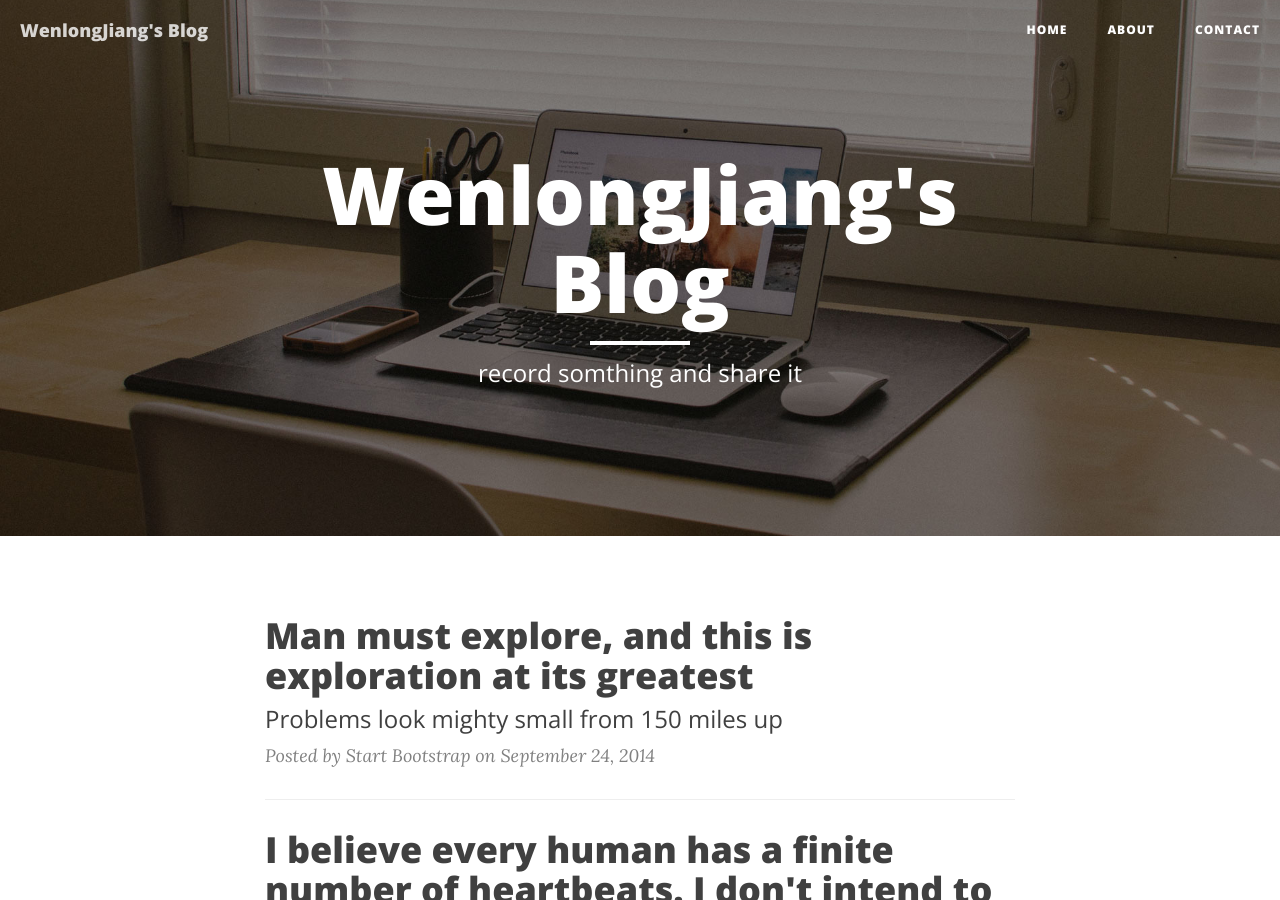
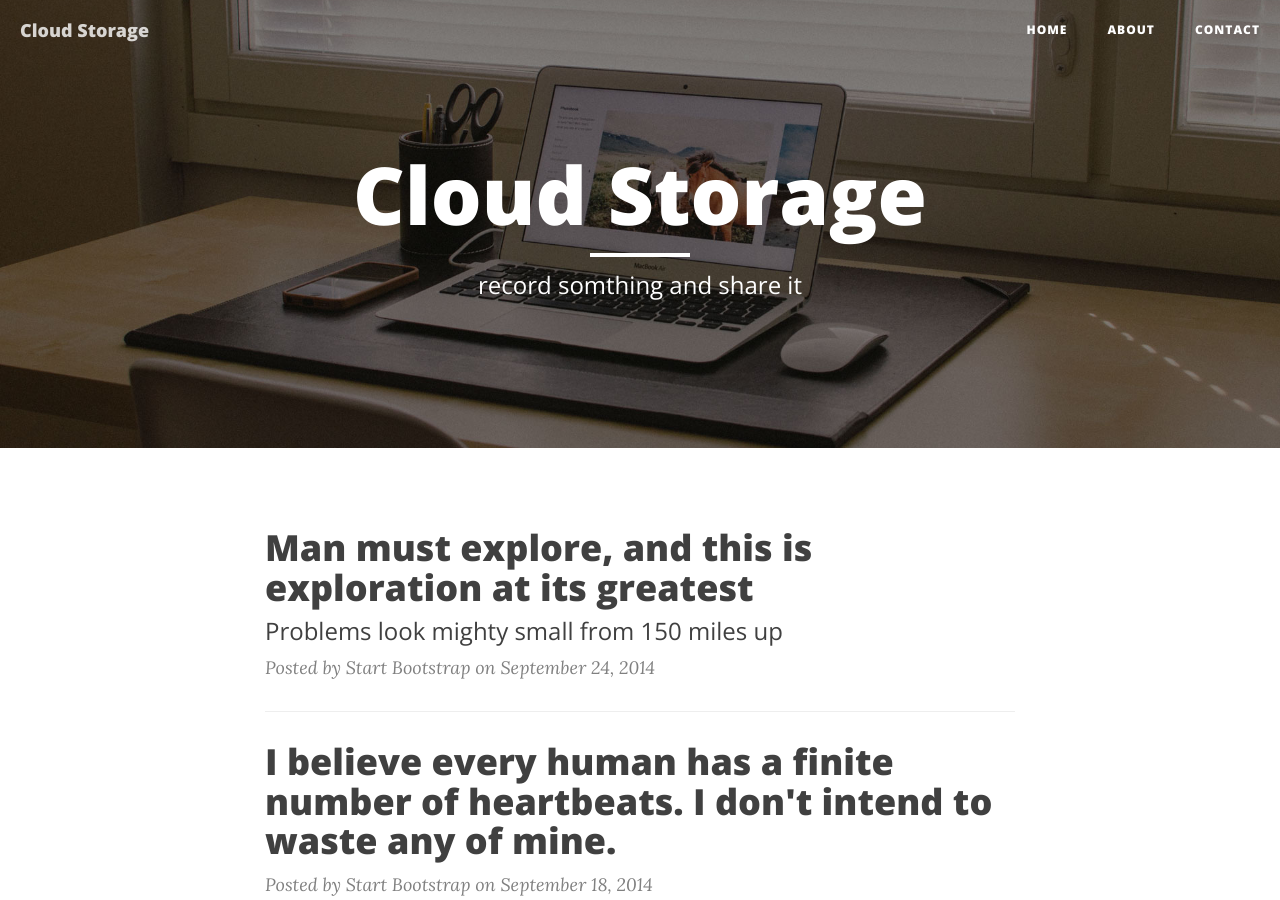
Before and after one commit to iamwljiang/iamwljiang.github.io, a Jekyll site: the page built from index.html, in a window 1280 px wide and 900 px high. Built offline with Jekyll 4.4.1, drawn with Linux system fonts in a browser that asks for light colours; nearby versions of some CDN libraries; the list of posts is cut into pages by our own code.

Commit message:
modify about

```diff
--- a/_config.yml
+++ b/_config.yml
@@ -1,5 +1,5 @@
 # Site settings
-title: WenlongJiang's Blog
+title: Cloud Storage
 header-img: img/home-bg.jpg
 email: along322@163.com
 copyright_name: dahua cloud storage team
```
